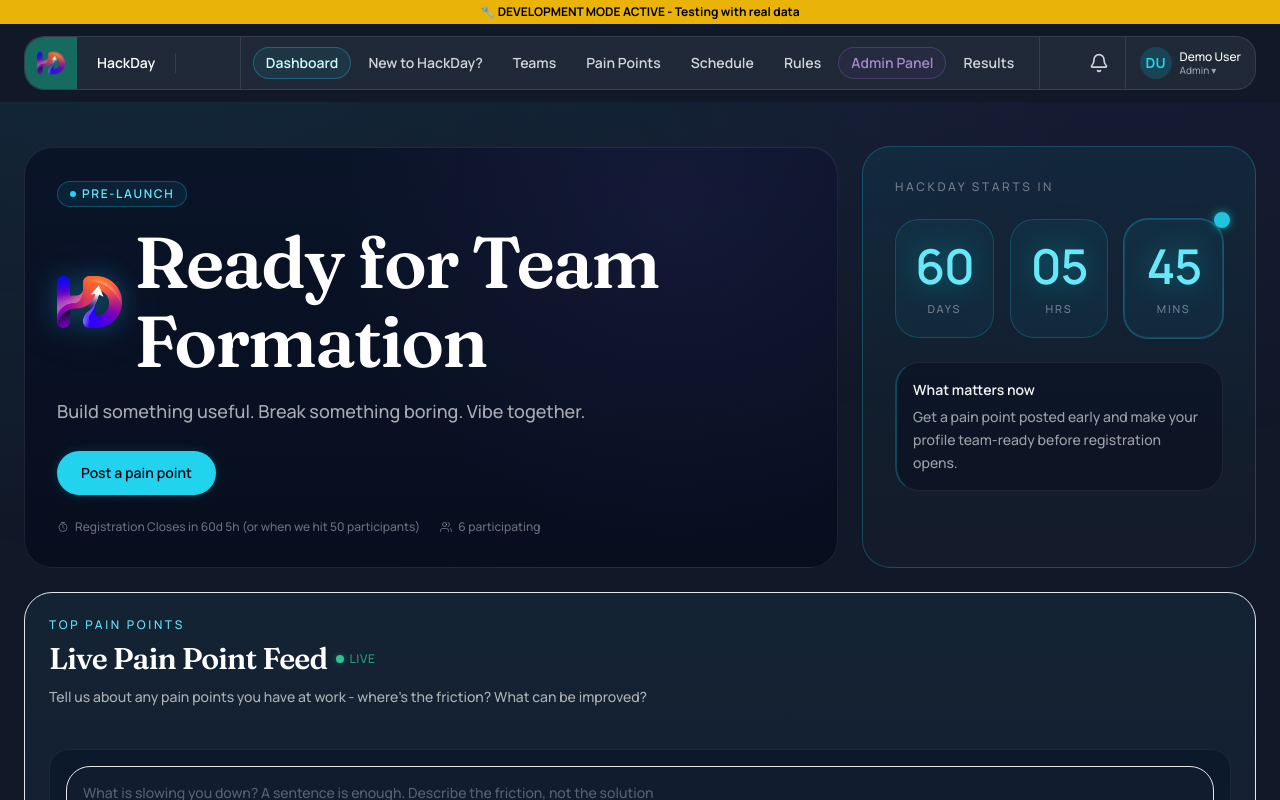
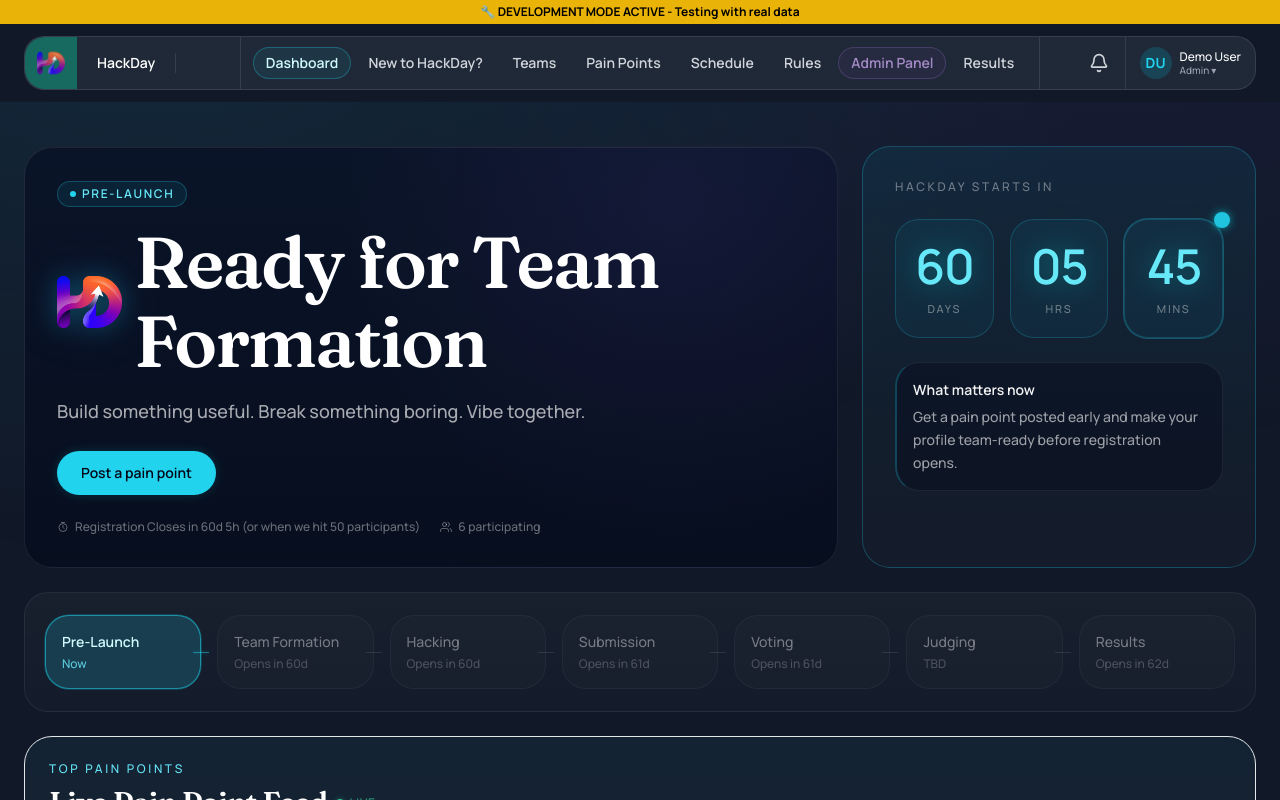
Before and after one commit to nickfine/hackcentral, a React (Vite) app in the folder forge-native/static/runtime-frontend/: page / in a window 1280 px wide. Shown: the top 800 px of the page. Built offline with nearby package versions, Linux system fonts and the light colour scheme.

Commit message:
fix: keep phase timeline visible in pre-launch, hide only stat grid and content below

```diff
--- a/forge-native/static/runtime-frontend/src/components/Dashboard.jsx
+++ b/forge-native/static/runtime-frontend/src/components/Dashboard.jsx
@@ -1185,9 +1185,7 @@ function Dashboard({
       </EditorialHeroCard>
 
       {/* ====== PHASE TIMELINE ====== */}
-      {eventPhase !== 'signup' && (
-        <EditorialTimeline eventPhase={eventPhase} scheduleMilestones={scheduleMilestones} />
-      )}
+      <EditorialTimeline eventPhase={eventPhase} scheduleMilestones={scheduleMilestones} />
 
       {/* ====== STAT GRID ====== */}
       {eventPhase !== 'signup' && (
--- a/forge-native/static/runtime-frontend/src/data/constants.js
+++ b/forge-native/static/runtime-frontend/src/data/constants.js
@@ -4,7 +4,7 @@
  */
 
 // Bump this when deploying to help bust Atlassian CDN cache (see LEARNINGS_CURSOR.md)
-export const APP_VERSION = '1.2.171';
+export const APP_VERSION = '1.2.172';
 
 // Demo event ID - shared with HD26AI for unified demo data
 export const DEMO_EVENT_ID = 'demo-event-2026';
```
